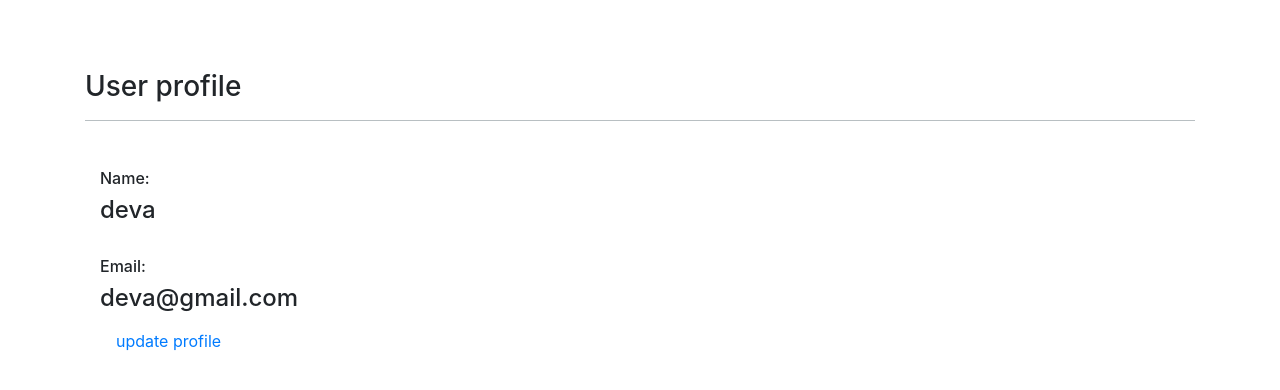
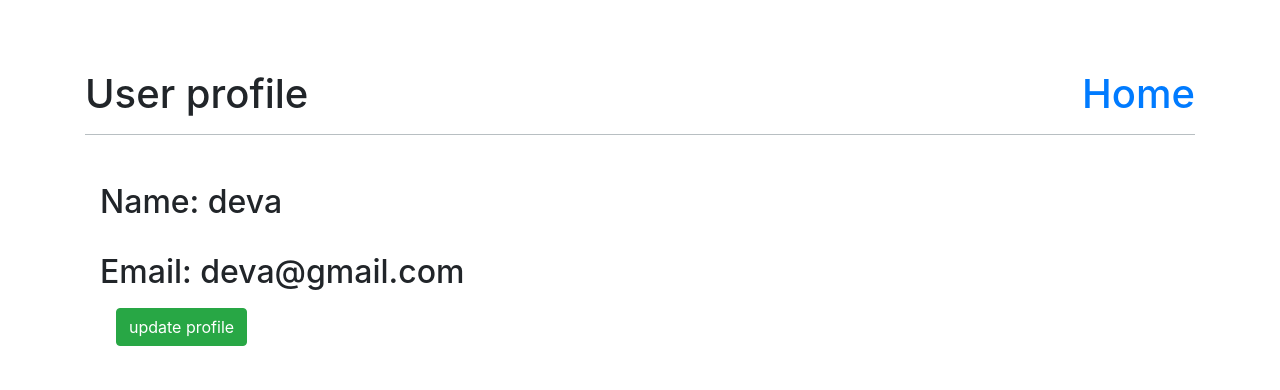
Before and after one commit to Deavaraj-23/movie-application, a Django app: page /profile/ in a window 1280 px wide. Shown: the top 390 px of the page. Run offline with Django 4.2, Linux system fonts and the light colour scheme; a user stored in the database is signed in; some libraries are stand-ins or nearby versions.

Commit message:
Update profile.html

```diff
--- a/template/movieapp/profile.html
+++ b/template/movieapp/profile.html
@@ -9,7 +9,9 @@
 <div class="container" style="margin-top:70px;min-height:475px;">
     <div class="row">
         <div class="col-12">
-            <h3 class="mb-3">User profile</h3>
+            <h1 class="mb-3  ">User profile
+                <a href="/" class="float-right">Home</a>
+            </h1>
             <hr style="border-color:#b8bfc2">
 
 
@@ -20,15 +22,15 @@
             <div class="row">
                 <div class="col-6">
                     <div>
-                        <h6>Name:</h6>
-                        <h4>{{request.user.username}}</h4>
+                        <h2>Name:
+                        {{request.user.username}}</h2>
                     </div><br>
                     <div>
-                        <h6>Email:</h6>
-                        <h4>{{request.user.email}}</h4>
+                        <h2>Email:
+                        {{request.user.email}}</h2>
                     </div>
                     <div>
-                        <a class="nav-link" href="{% url 'updateprofile' %}">update profile</a>
+                        <a class="nav-link" href="{% url 'updateprofile' %}"><h3 class="btn btn-success">update profile</h3></a>
                     </div>
                 </div>
             </div>
```
